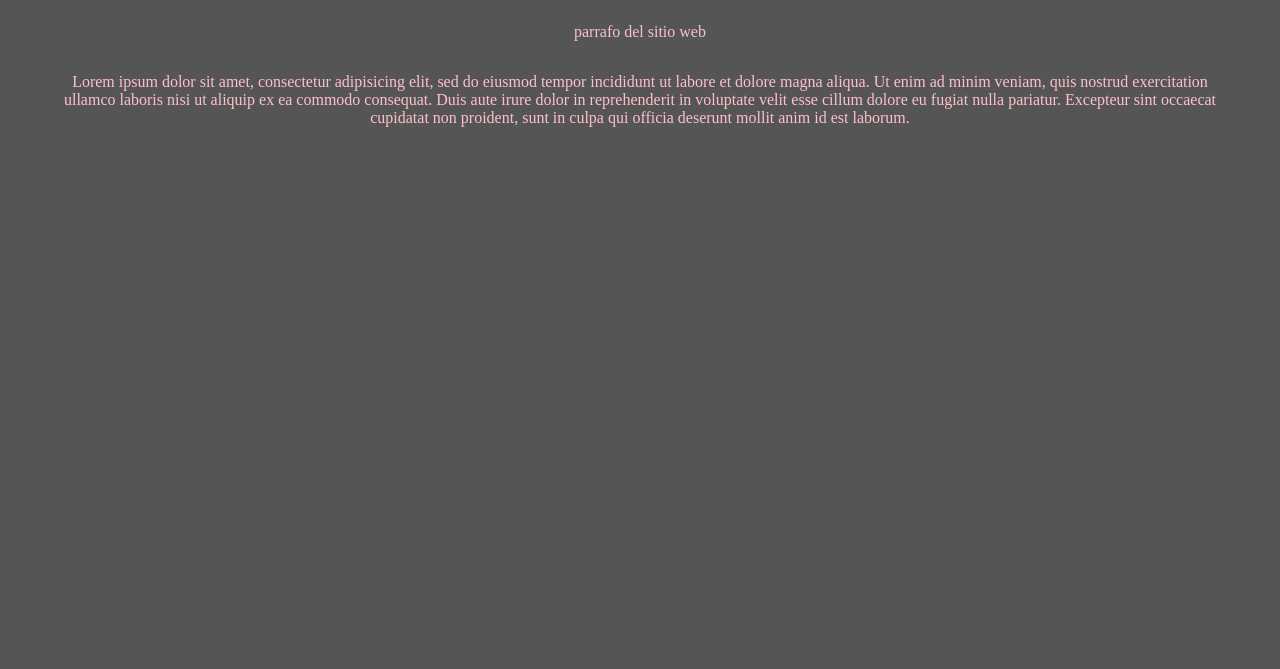
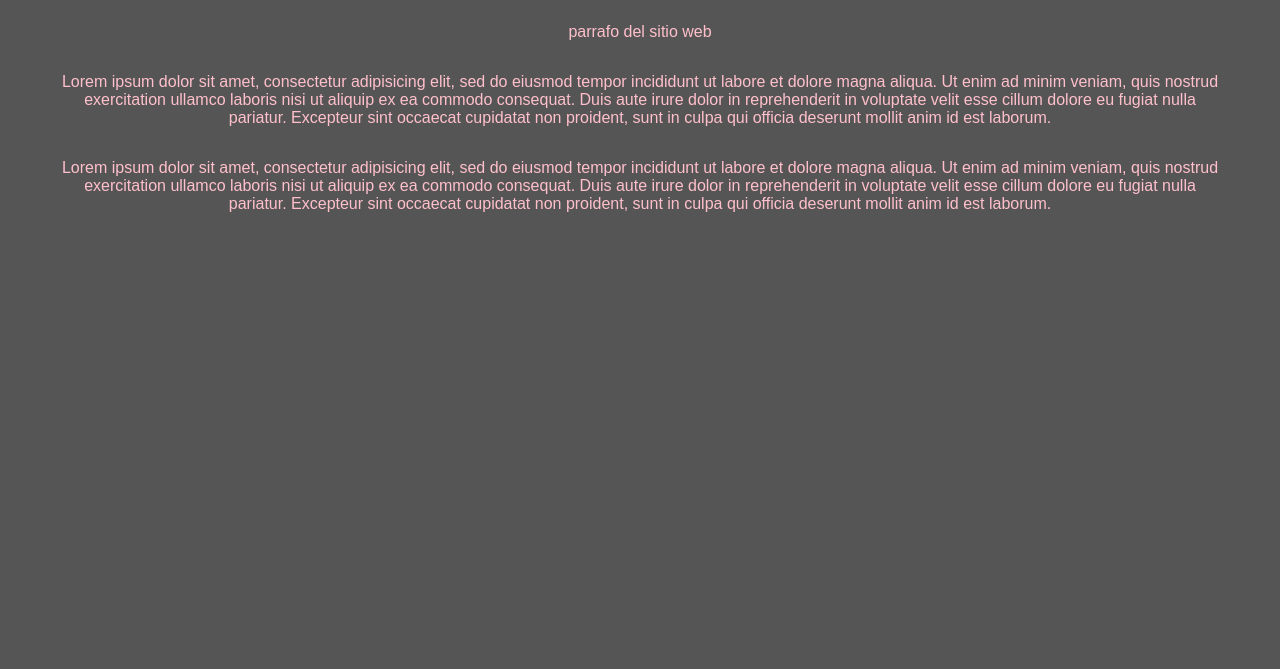
Before and after one commit to lolencio20/Pruebas-git-GitHub, a plain HTML site: page index.html in a window 1280 px wide. Shown: the part 131-800 px from the top of the page. Drawn offline with Linux system fonts and the light colour scheme.

Commit message:
agregado contenido adicional del blog

```diff
--- a/c.css
+++ b/c.css
@@ -1,6 +1,7 @@
 body{
 	padding: 50px;
 	background: #555;
+    font-family: sans-serif;
     display: flex;
     justify-content: center;
     color: pink;
--- a/index.html
+++ b/index.html
@@ -15,6 +15,12 @@
 	consequat. Duis aute irure dolor in reprehenderit in voluptate velit esse
 	cillum dolore eu fugiat nulla pariatur. Excepteur sint occaecat cupidatat non
 	proident, sunt in culpa qui officia deserunt mollit anim id est laborum.</p>
+	<p>Lorem ipsum dolor sit amet, consectetur adipisicing elit, sed do eiusmod
+	tempor incididunt ut labore et dolore magna aliqua. Ut enim ad minim veniam,
+	quis nostrud exercitation ullamco laboris nisi ut aliquip ex ea commodo
+	consequat. Duis aute irure dolor in reprehenderit in voluptate velit esse
+	cillum dolore eu fugiat nulla pariatur. Excepteur sint occaecat cupidatat non
+	proident, sunt in culpa qui officia deserunt mollit anim id est laborum.</p>
 
 </body>
 </html>
```
